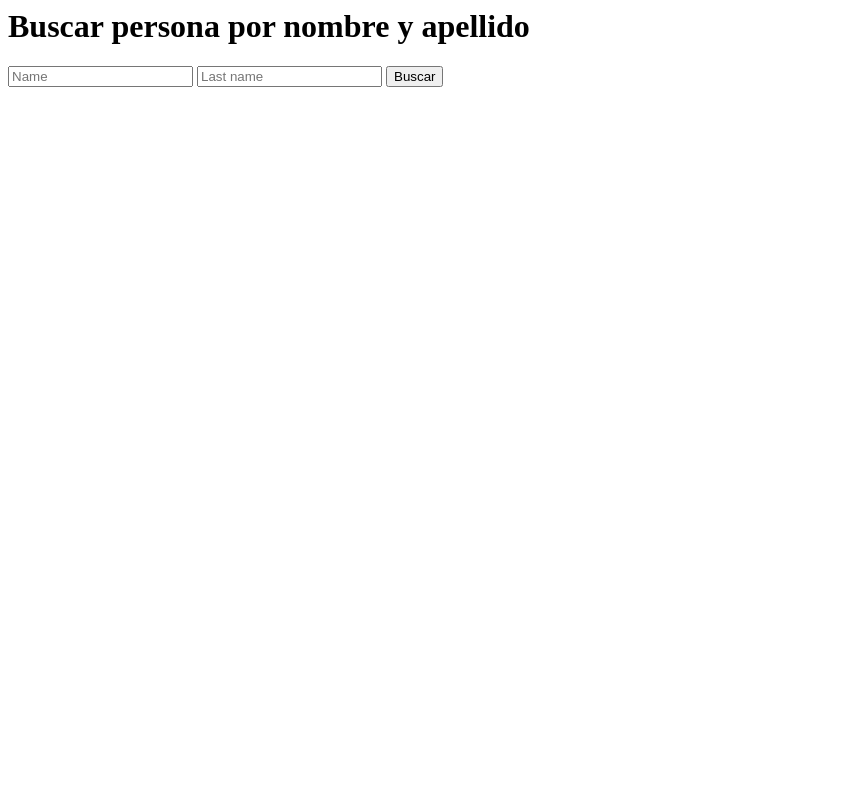
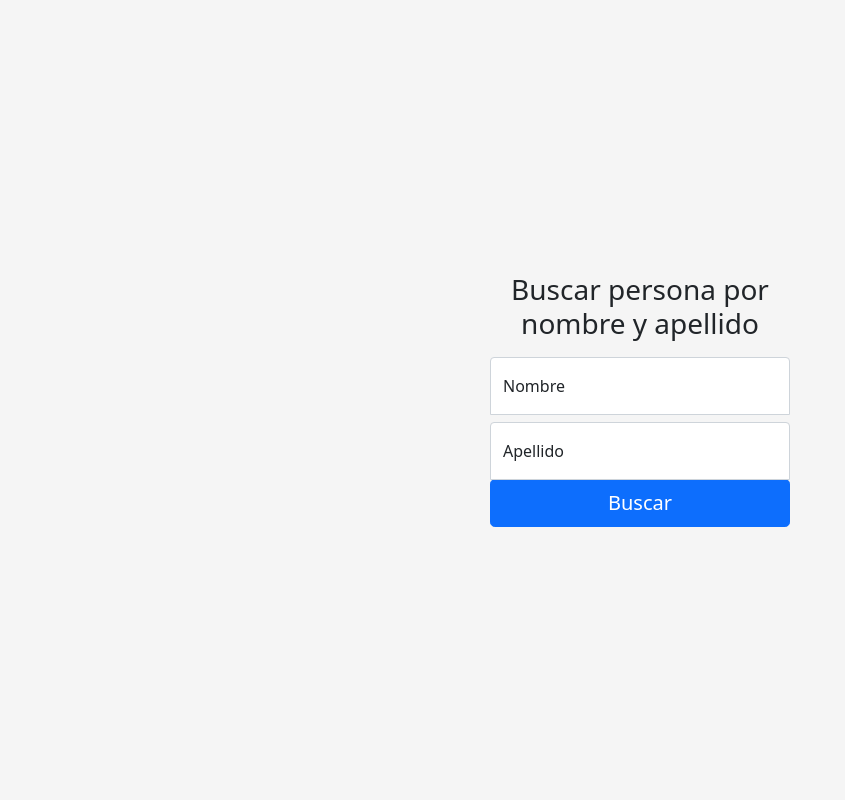
Before and after one commit to RubenTGT/flask_Example, a Python web app: template app/templates/index.html in a window 1280 px wide. Shown: the whole page, without its empty margins (0-845 px from the left). Run offline with Jinja, Linux system fonts and the light colour scheme; the template is opened without the code that fills it, so the values that code supplies are empty.

Commit message:
💄 feat(ui): modify ui styles using bootstrap
Add bootstrap to improve form style

```diff
--- /dev/null
+++ b/app/static/css/login.css
@@ -0,0 +1,35 @@
+html,
+body {
+  height: 100%;
+}
+
+body {
+  display: flex;
+  align-items: center;
+  padding-top: 40px;
+  padding-bottom: 40px;
+  background-color: #f5f5f5;
+}
+
+.form-signin {
+  width: 100%;
+  max-width: 330px;
+  padding: 15px;
+  margin: auto;
+}
+
+.form-signin .form-floating:focus-within {
+  z-index: 2;
+}
+
+.form-signin input[type="text"] {
+  margin-bottom: -1px;
+  border-bottom-right-radius: 0;
+  border-bottom-left-radius: 0;
+}
+
+.form-signin input[type="password"] {
+  margin-bottom: 10px;
+  border-top-left-radius: 0;
+  border-top-right-radius: 0;
+}
--- /dev/null
+++ b/app/templates/base.html
@@ -0,0 +1,26 @@
+<!DOCTYPE html>
+<html lang="en">
+
+<head>
+    <meta charset="UTF-8">
+    <meta http-equiv="X-UA-Compatible" content="IE=edge">
+    <meta name="viewport" content="width=device-width, initial-scale=1.0">
+    <title>{% block title %}{% endblock %}</title>
+    <link rel="shortcut icon" href="{{ url_for('static', filename='img/flask.svg') }}">
+    <!-- Bootstrap -->
+    <link href="https://cdn.jsdelivr.net/npm/bootstrap@5.1.0/dist/css/bootstrap.min.css" rel="stylesheet"
+        integrity="sha384-KyZXEAg3QhqLMpG8r+8fhAXLRk2vvoC2f3B09zVXn8CA5QIVfZOJ3BCsw2P0p/We" crossorigin="anonymous">
+    <!-- Custom CSS -->
+    {% block customCSS %}
+    {% endblock %}
+</head>
+
+<body class="text-center">
+    {% block body %}
+    {% endblock %}
+    <script src="https://cdn.jsdelivr.net/npm/bootstrap@5.1.0/dist/js/bootstrap.bundle.min.js"
+        integrity="sha384-U1DAWAznBHeqEIlVSCgzq+c9gqGAJn5c/t99JyeKa9xxaYpSvHU5awsuZVVFIhvj"
+        crossorigin="anonymous"></script>
+</body>
+
+</html>
--- a/app/templates/index.html
+++ b/app/templates/index.html
@@ -1,11 +1,23 @@
-<h1>Buscar persona por nombre y apellido</h1>
+{% extends './base.html' %}
 
-<form action="/browse_person" method="POST">
+{% block title %}Index{% endblock %}
 
-  <input type="text" name="name" placeholder="Name">
-  <input type="text" name="last_name" placeholder="Last name">
-  <button type="submit">
-      Buscar
-  </button>
+{% block customCSS %}
+<link rel="stylesheet" href="{{ url_for('static', filename='css/login.css') }}">
+{% endblock %}
 
+{% block body %}
+<form class="form-signin" action="/browse_person" method="POST">
+    <h1 class="h3 mb-3 fw-normal">Buscar persona por nombre y apellido</h1>
+    <input type="hidden">
+    <div class="form-floating">
+        <input type="text" class="form-control" name="name" placeholder="Nombre">
+        <label for="username">Nombre</label>
+    </div>
+    <div class="form-floating mt-2">
+        <input type="text" class="form-control" name="last_name" placeholder="Apellido">
+        <label for="apellido">Apellido</label>
+    </div>
+    <button class="w-100 btn btn-lg btn-primary" type="submit">Buscar</button>
 </form>
+{% endblock %}
```
